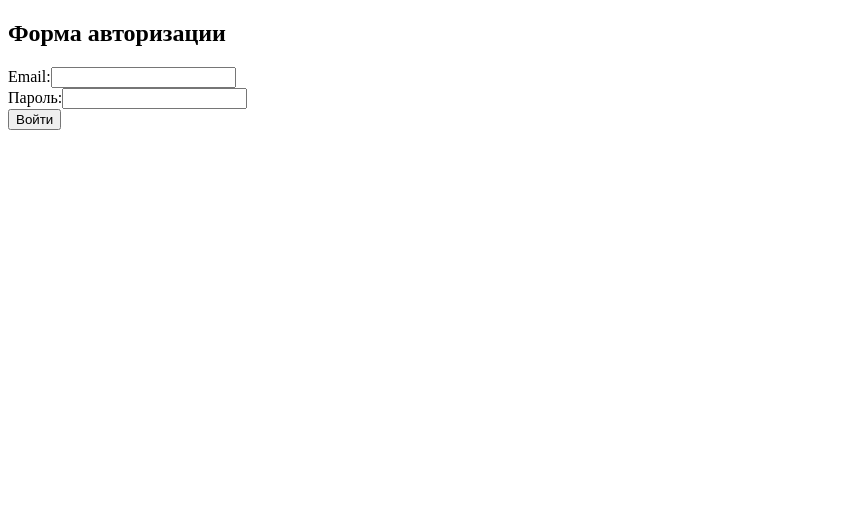
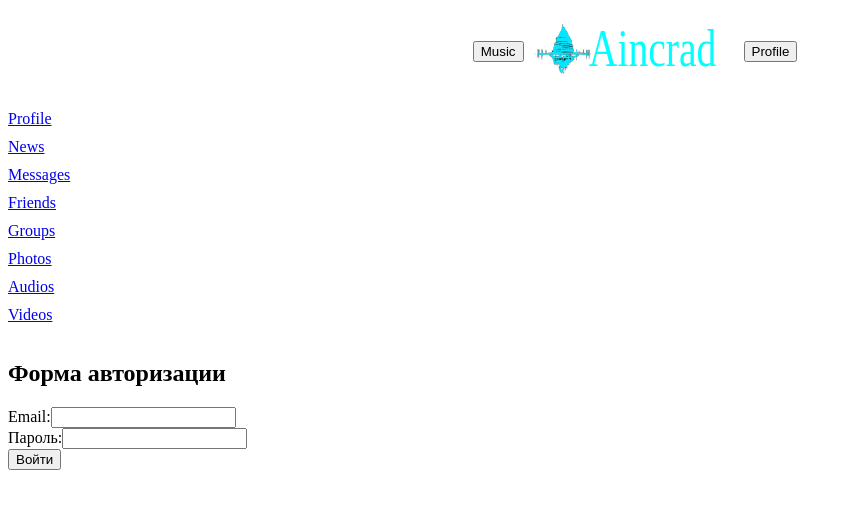
Before and after one commit to Serveresty/SocialServiceAincrad, a React (Vite) app in the folder aincrad-front/: page /sign-in in a window 1280 px wide. Shown: the top 508 px of the page, without its empty margins (0-852 px from the left). Built offline with nearby package versions, Linux system fonts and the light colour scheme.

Commit message:
header + left bar front

```diff
--- a/aincrad-front/src/App.jsx
+++ b/aincrad-front/src/App.jsx
@@ -9,6 +9,8 @@ import EmptyComponent from './pages/Main';
 import ProfileComponent from './pages/Profile';
 import FriendsComponent from './pages/Friends';
 import AudioGETComponent from './pages/Audio';
+import Header from './components/Header';
+import LeftBar from './components/LeftBar';
 
 const router = createBrowserRouter([
   {
@@ -40,6 +42,8 @@ const router = createBrowserRouter([
 function App() {
   return (
     <div>
+        <Header />
+        <LeftBar />
         <RouterProvider router={router} />
     </div>
   );
--- /dev/null
+++ b/aincrad-front/src/components/Header.jsx
@@ -0,0 +1,19 @@
+import React from "react";
+import logo from '../logo_test.svg';
+import '../styles/header.css';
+
+const Header = () => {
+    return (
+        <header>
+            <div class="header-container">
+                <ul id="header-nav">
+                    <li><button>Music</button></li>
+                    <li><a href="/"><img src={logo} height="50" width="200"></img></a></li>
+                    <li><button>Profile</button></li>
+                </ul>
+            </div>
+        </header>
+    )
+};
+
+export default Header;
--- /dev/null
+++ b/aincrad-front/src/components/LeftBar.jsx
@@ -0,0 +1,21 @@
+import React from "react";
+import '../styles/left_bar.css';
+
+const LeftBar = () => {
+    return (
+        <div class="left-bar-container">
+            <ul id="left-bar-nav">
+                <li><a href="/profile">Profile</a></li>
+                <li><a href="/news">News</a></li>
+                <li><a href="/message">Messages</a></li>
+                <li><a href="/friends">Friends</a></li>
+                <li><a href="/groups">Groups</a></li>
+                <li><a href="/photos">Photos</a></li>
+                <li><a href="/audio">Audios</a></li>
+                <li><a href="/videos">Videos</a></li>
+            </ul>
+        </div>
+    )
+};
+
+export default LeftBar;
--- /dev/null
+++ b/aincrad-front/src/styles/header.css
@@ -0,0 +1,16 @@
+.header-container {
+    display: flex;
+    justify-content: center;
+    align-items: center;
+}
+
+#header-nav {
+    list-style-type: none;
+    padding: 0;
+}
+
+#header-nav li {
+    display: inline-block;
+    margin-right: 10px;
+    vertical-align: middle;
+}
--- /dev/null
+++ b/aincrad-front/src/styles/left_bar.css
@@ -0,0 +1,16 @@
+.left-bar-container {
+    width: 200px;
+    display:inline-block;
+    justify-content: left;
+    align-items: center;
+}
+
+#left-bar-nav {
+    list-style-type: none;
+    padding: 0;
+}
+
+#left-bar-nav li {
+    margin-bottom: 10px;
+    vertical-align: middle;
+}
```
Also changed, not shown: aincrad-front/src/logo_test.svg (added).
